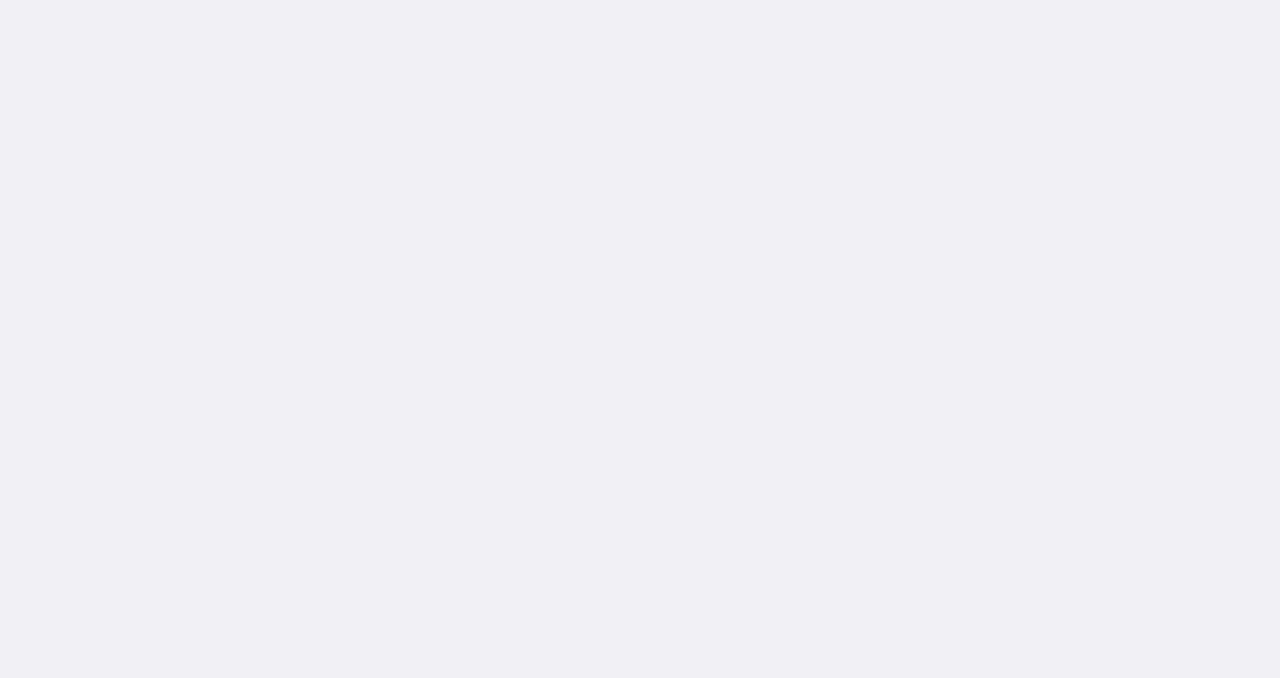
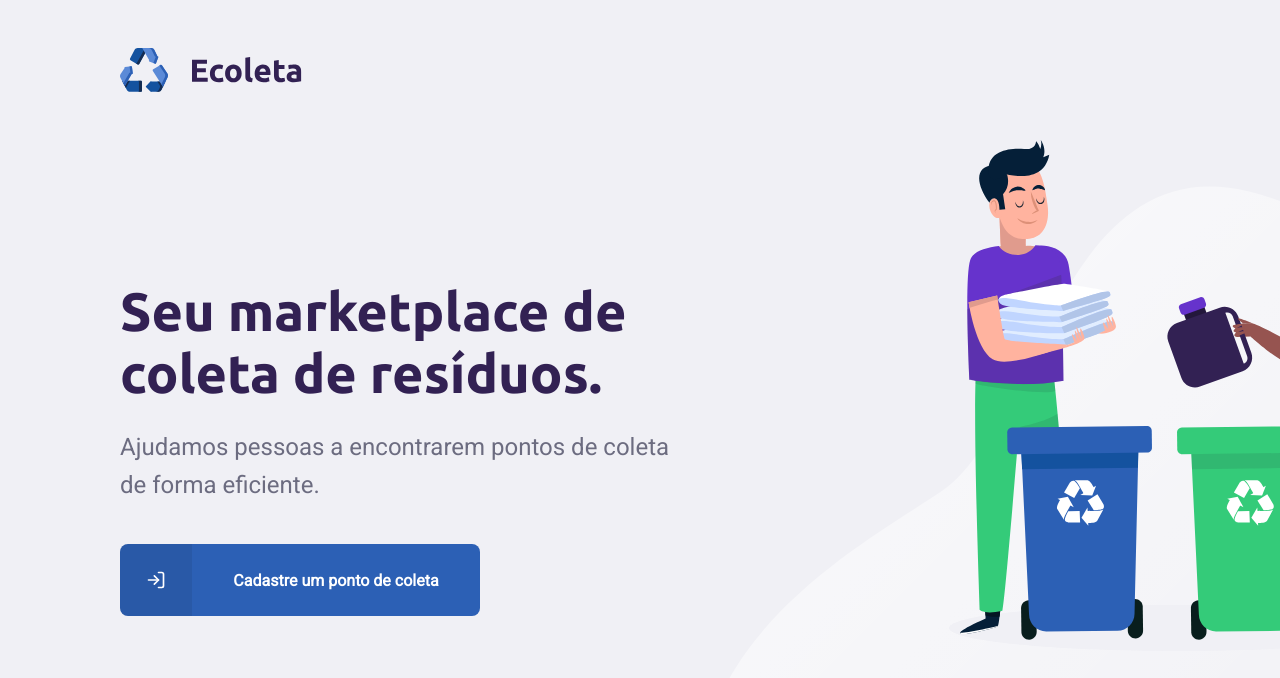
Before and after one commit to Wilgnne/NLW-1, a React (Create React App) app in the folder web/: page /create in a window 1280 px wide. Shown: the top 678 px of the page. Built offline with nearby package versions, Linux system fonts and the light colour scheme.

Commit message:
PUBLIC_URL

```diff
--- a/web/src/App/index.tsx
+++ b/web/src/App/index.tsx
@@ -7,6 +7,7 @@ import Routes from '../routes';
 function App() {
   return (
     <Container>
+      {process.env.PUBLIC_URL}
       <Routes />
     </Container>
   );
--- a/web/src/pages/Home/index.tsx
+++ b/web/src/pages/Home/index.tsx
@@ -17,7 +17,7 @@ const Home: React.FC = () => {
         <Main>
           <h1>Seu marketplace de coleta de resíduos.</h1>
           <p>Ajudamos pessoas a encontrarem pontos de coleta de forma eficiente.</p>
-          <Link to={`${process.env.PUBLIC_URL}/`}>
+          <Link to={`${process.env.PUBLIC_URL}`}>
             <span><FiLogIn /></span>
             <strong>Cadastre um ponto de coleta</strong>
           </Link>
--- a/web/src/routes.tsx
+++ b/web/src/routes.tsx
@@ -7,7 +7,7 @@ import CreatePoint from './pages/CreatePoint';
 const Routes = () => {
   return (
     <BrowserRouter>
-      <Route component={Home} path={`${process.env.PUBLIC_URL}/`} exact />
+      <Route component={Home} path={`${process.env.PUBLIC_URL}`} exact />
       <Route component={CreatePoint} path={`${process.env.PUBLIC_URL}/create`} />
     </BrowserRouter>
   );
```
